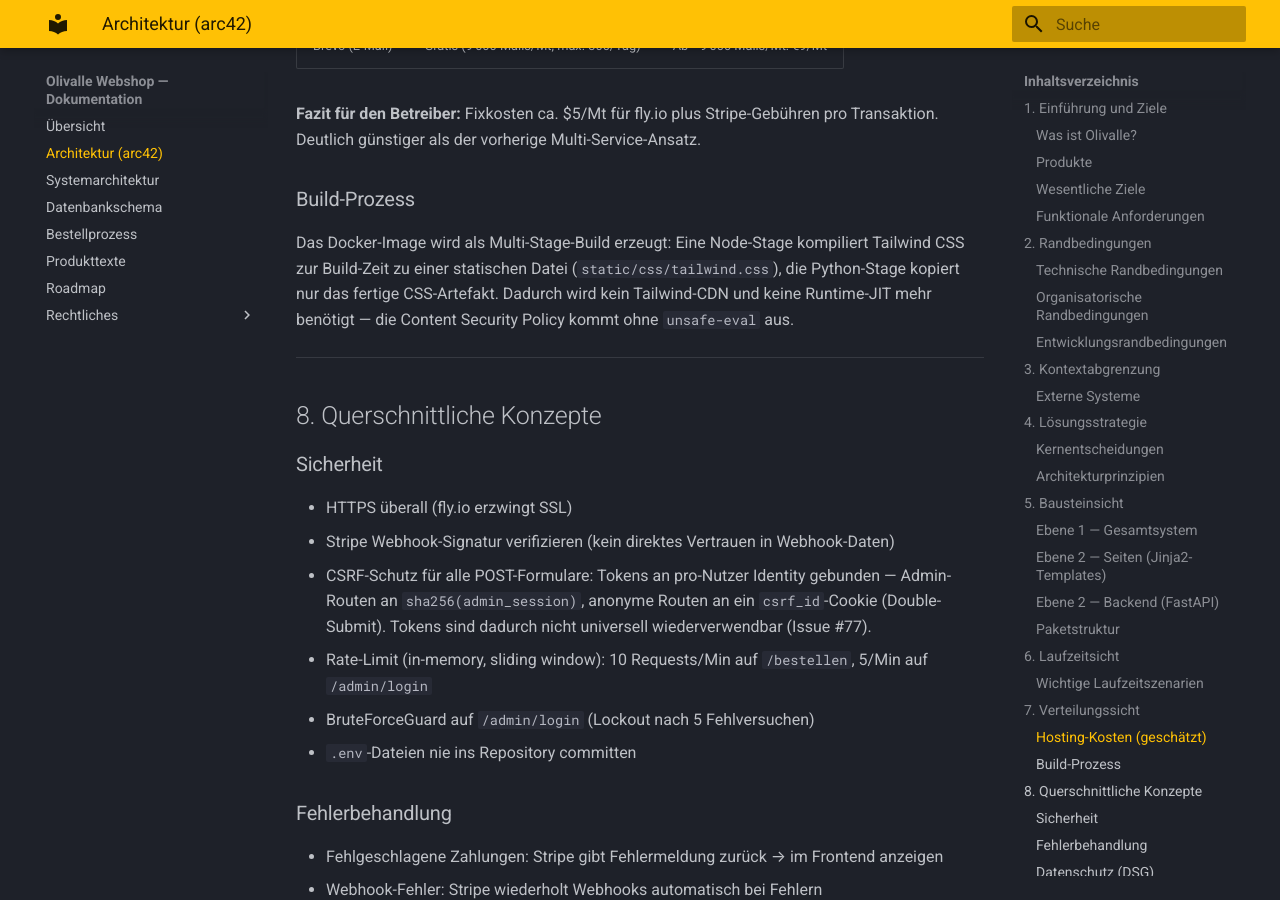
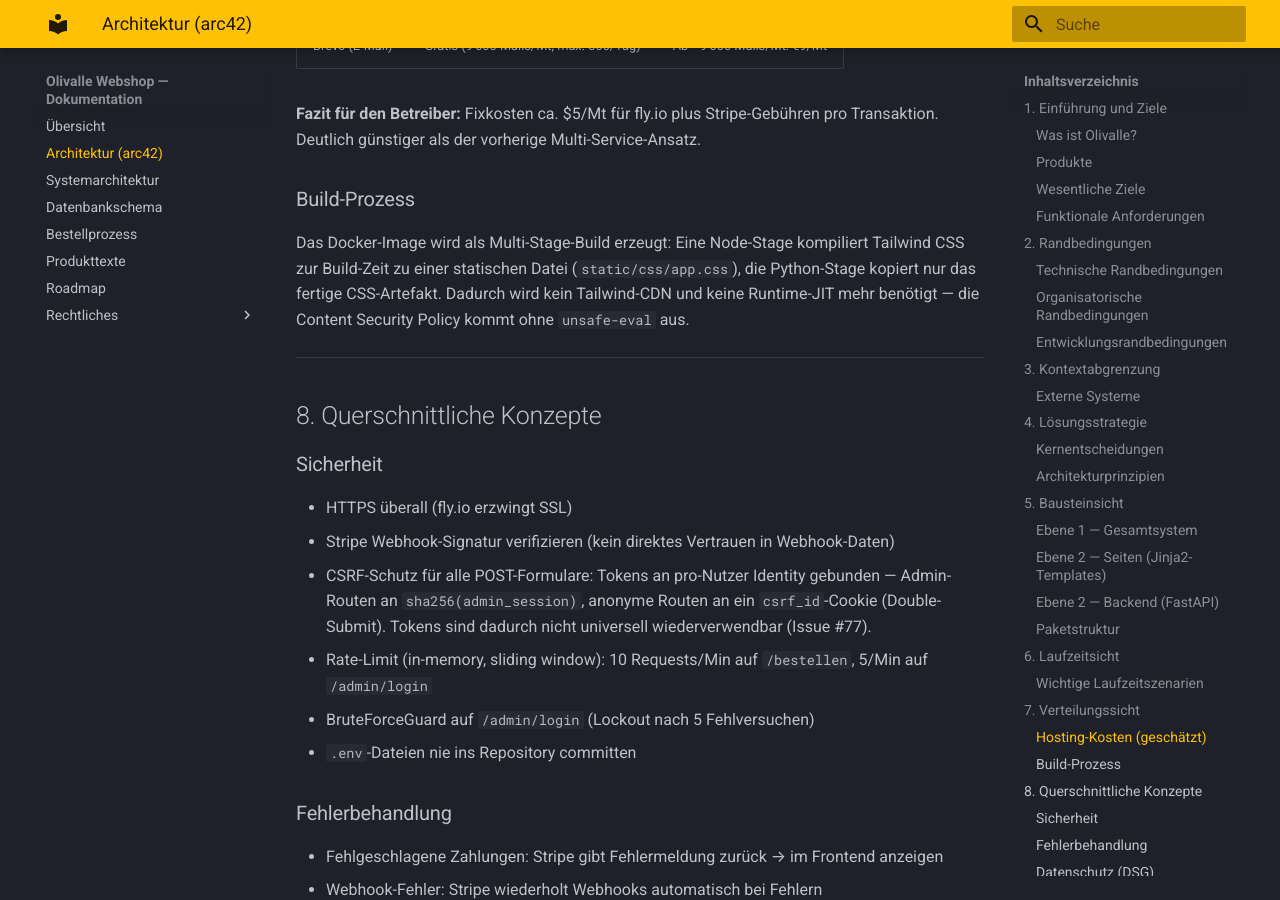
Before and after one commit to konstantinniedermann/olivalle-webshop, an MkDocs documentation site: the page built from docs/arc42.md, in a window 1280 px wide and 900 px high, scrolled down 6587 px. Built offline with MkDocs 1.6.1 and Material for MkDocs 9.7.7, drawn with Linux system fonts in a browser that asks for light colours.

Commit message:
docs: korrigiere CSS-Dateinamen auf app.css

```diff
--- a/docs/arc42.md
+++ b/docs/arc42.md
@@ -209,7 +209,7 @@ graph TD
 **Fazit für den Betreiber:** Fixkosten ca. $5/Mt für fly.io plus Stripe-Gebühren pro Transaktion. Deutlich günstiger als der vorherige Multi-Service-Ansatz.
 
 ### Build-Prozess
-Das Docker-Image wird als Multi-Stage-Build erzeugt: Eine Node-Stage kompiliert Tailwind CSS zur Build-Zeit zu einer statischen Datei (`static/css/tailwind.css`), die Python-Stage kopiert nur das fertige CSS-Artefakt. Dadurch wird kein Tailwind-CDN und keine Runtime-JIT mehr benötigt — die Content Security Policy kommt ohne `unsafe-eval` aus.
+Das Docker-Image wird als Multi-Stage-Build erzeugt: Eine Node-Stage kompiliert Tailwind CSS zur Build-Zeit zu einer statischen Datei (`static/css/app.css`), die Python-Stage kopiert nur das fertige CSS-Artefakt. Dadurch wird kein Tailwind-CDN und keine Runtime-JIT mehr benötigt — die Content Security Policy kommt ohne `unsafe-eval` aus.
 
 ---
 
```
Also changed, not shown: README.md (+1 -1 lines).
